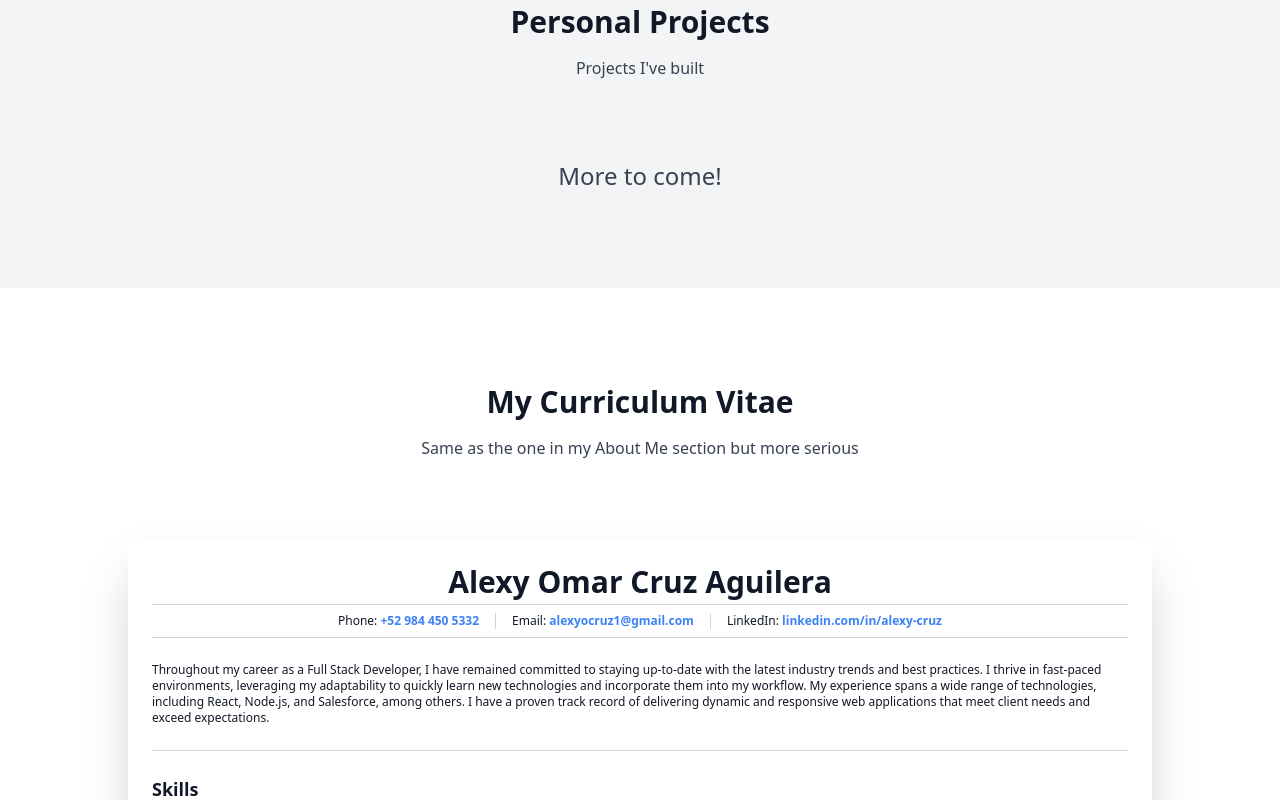
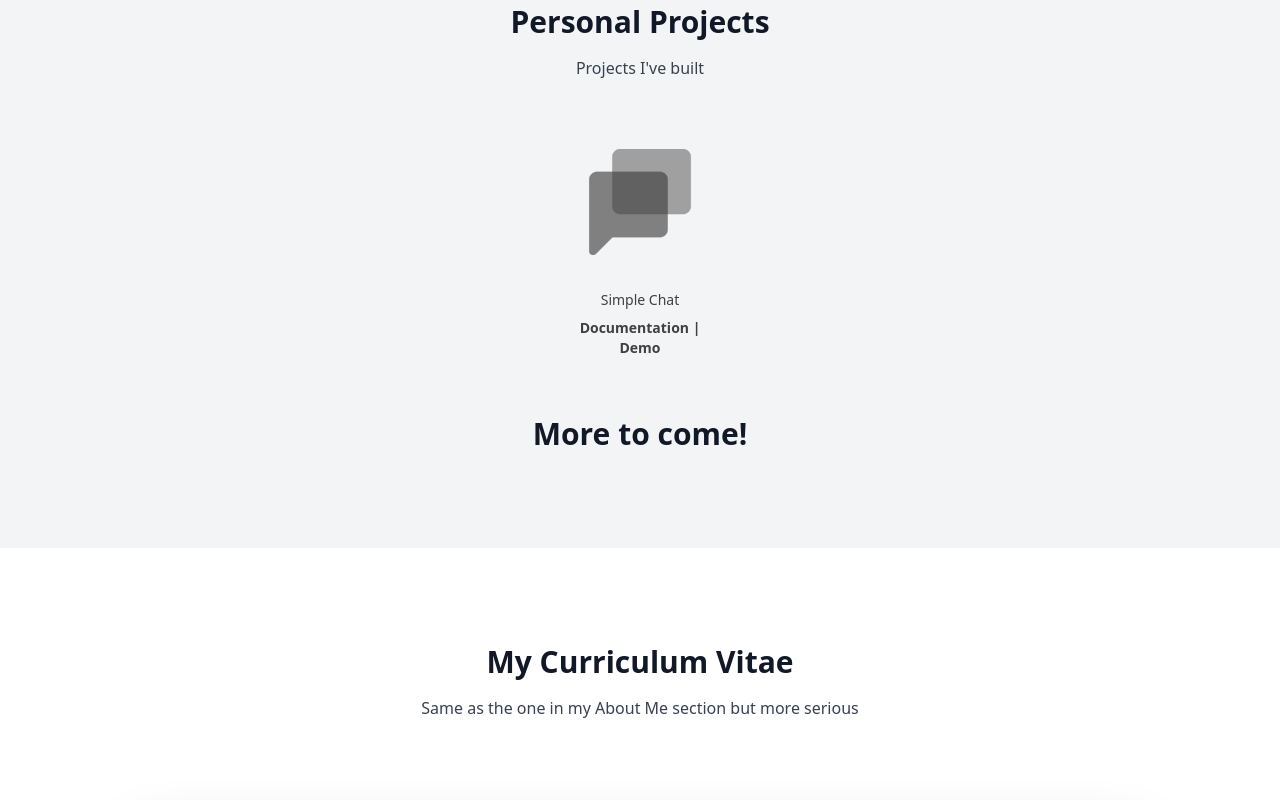
Before and after one commit to alexyocruz1/alexy.cruz, a Next.js app: page / in a window 1280 px wide. Shown: the part 4360-5160 px from the top of the page. Built offline with nearby package versions, Linux system fonts and the light colour scheme.

Commit message:
new project added for my personal projects

```diff
--- a/src/components/PersonalApplications.tsx
+++ b/src/components/PersonalApplications.tsx
@@ -1,19 +1,86 @@
-import React from 'react';
+'use client'; // Ensure this component is treated as a client component
 
-const PersonalApplications = () => {
+import { useState, useEffect, useRef } from 'react';
+
+const PersonalAppsSection = () => {
+  const [visibleIndices, setVisibleIndices] = useState<number[]>([]);
+  const imageRefs = useRef<(HTMLAnchorElement | null)[]>([]);
+
+  const applications = [
+    {
+      name: 'Simple Chat',
+      src: '/Assets/Apps/chat-logo.png',
+      documentation: 'https://github.com/alexyocruz1/chat-app-client#readme',
+      demo: 'https://alexyocruz1.github.io/chat-app-client',
+    },
+    // Add more applications as needed
+  ];
+
+  useEffect(() => {
+    const observer = new IntersectionObserver(
+      (entries) => {
+        entries.forEach((entry) => {
+          const index = Number(entry.target.getAttribute('data-index'));
+          if (entry.isIntersecting) {
+            setVisibleIndices((prevIndices) => [...prevIndices, index]);
+          } else {
+            setVisibleIndices((prevIndices) => prevIndices.filter((i) => i !== index));
+          }
+        });
+      },
+      {
+        threshold: 0.5, // Adjusted threshold to 0.5 for more visibility before triggering
+        rootMargin: '0px 0px -35% 0px', // Adjust the root margin to delay the intersection
+      }
+    );
+
+    imageRefs.current.forEach((ref) => {
+      if (ref) {
+        observer.observe(ref);
+      }
+    });
+
+    return () => {
+      observer.disconnect();
+    };
+  }, []);
+
   return (
-    <section id="personal-applications" className="py-24 bg-gray-100 text-gray-900">
+    <section id="personal-apps" className="py-24 bg-gray-100 text-gray-900">
       <div className="container mx-auto px-8 lg:px-16 max-w-6xl">
         <h2 className="text-3xl font-bold text-center mb-4">Personal Projects</h2>
         <p className="text-center mb-20 text-gray-700">
           Projects I've built
         </p>
-        <p className="text-center text-2xl text-gray-700">
-          More to come!
-        </p>
+        <div className="flex flex-wrap justify-center gap-12">
+          {applications.map((app, index) => (
+            <a
+              key={index}
+              data-index={index}
+              ref={(el) => {
+                imageRefs.current[index] = el;
+              }}
+              href={app.documentation}
+              target="_blank"
+              rel="noopener noreferrer"
+              className={`w-40 h-40 flex flex-col items-center justify-center mb-8 text-center transition duration-2000 ${visibleIndices.includes(index) ? 'grayscale-0 scale-110' : 'grayscale'} lg:grayscale lg:scale-100 lg:hover:grayscale-0 lg:hover:scale-110`}
+            >
+              <img
+                src={app.src}
+                alt={app.name}
+                className="w-full h-full object-contain"
+              />
+              <span className="mt-2 text-sm text-gray-700">{app.name}</span>
+              <div className="mt-2 text-sm text-gray-700 font-bold">
+                <a href={app.documentation} target="_blank" rel="noopener noreferrer" className="hover:underline">Documentation</a> | <a href={app.demo} target="_blank" rel="noopener noreferrer" className="hover:underline">Demo</a>
+              </div>
+            </a>
+          ))}
+        </div>
+        <h2 className="text-3xl font-bold text-center mt-16">More to come!</h2>
       </div>
     </section>
   );
 };
 
-export default PersonalApplications;
+export default PersonalAppsSection;
```
Also changed, not shown: public/Assets/Apps/chat-logo.png (added).
